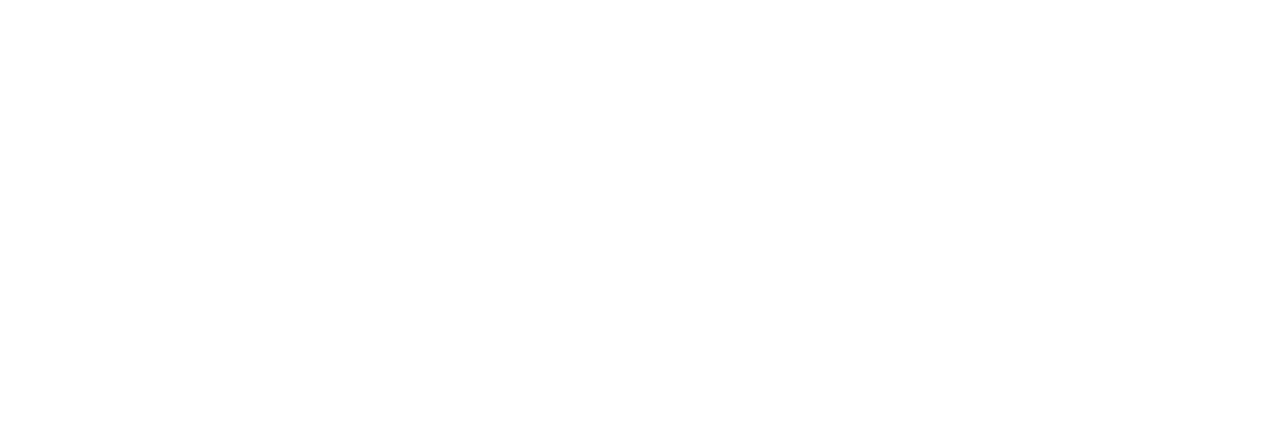
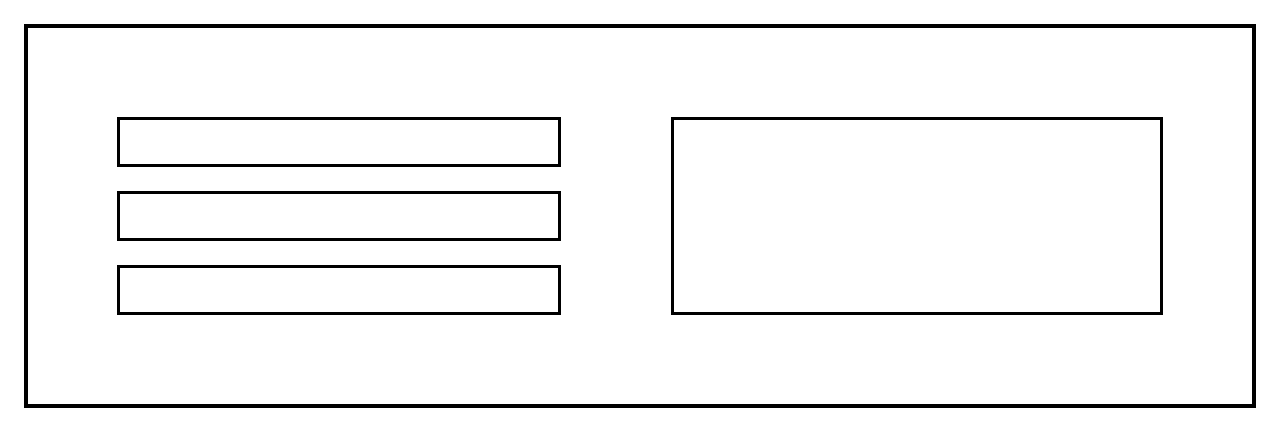
Before and after one commit to xTotalOG/CSS-practice-3, a plain HTML site: page index.html in a window 1280 px wide. Drawn offline with Linux system fonts and the light colour scheme.

Commit message:
done css 3

```diff
--- a/index.html
+++ b/index.html
@@ -1,14 +1,21 @@
 <!DOCTYPE html>
 <html lang="en">
-<head>
-    <meta charset="UTF-8">
-    <meta http-equiv="X-UA-Compatible" content="IE=edge">
-    <meta name="viewport" content="width=device-width, initial-scale=1.0">
+  <head>
+    <meta charset="UTF-8" />
+    <meta http-equiv="X-UA-Compatible" content="IE=edge" />
+    <meta name="viewport" content="width=device-width, initial-scale=1.0" />
     <title>Document</title>
-    <link rel="stylesheet" href="style.css">
-</head>
+    <link rel="stylesheet" href="style.css" />
+  </head>
 
-<body>
-
-</body>
+  <body>
+    <div class="container">
+            <div class="box-wrapper">
+                <div class="box box-small"></div>
+                <div class="box box-small"></div>
+                <div class="box box-small"></div>
+            </div>
+            <div class="box box-large"></div>
+    </div>
+  </body>
 </html>
--- a/style.css
+++ b/style.css
@@ -3,3 +3,29 @@
     padding: 0;
     box-sizing: border-box;
 }
+
+.container{
+    border: 4px solid black;
+    margin: 24px;
+    padding: 65px;
+    display: flex;
+    justify-content: space-between;
+
+}
+
+.box{
+    border: 3px solid black;
+    margin: 24px;
+}
+
+.box-wrapper{
+    width: 45%;
+}
+
+.box-large{
+    width: 45%;
+}
+
+.box-small{
+    height: 50px;
+}
```
